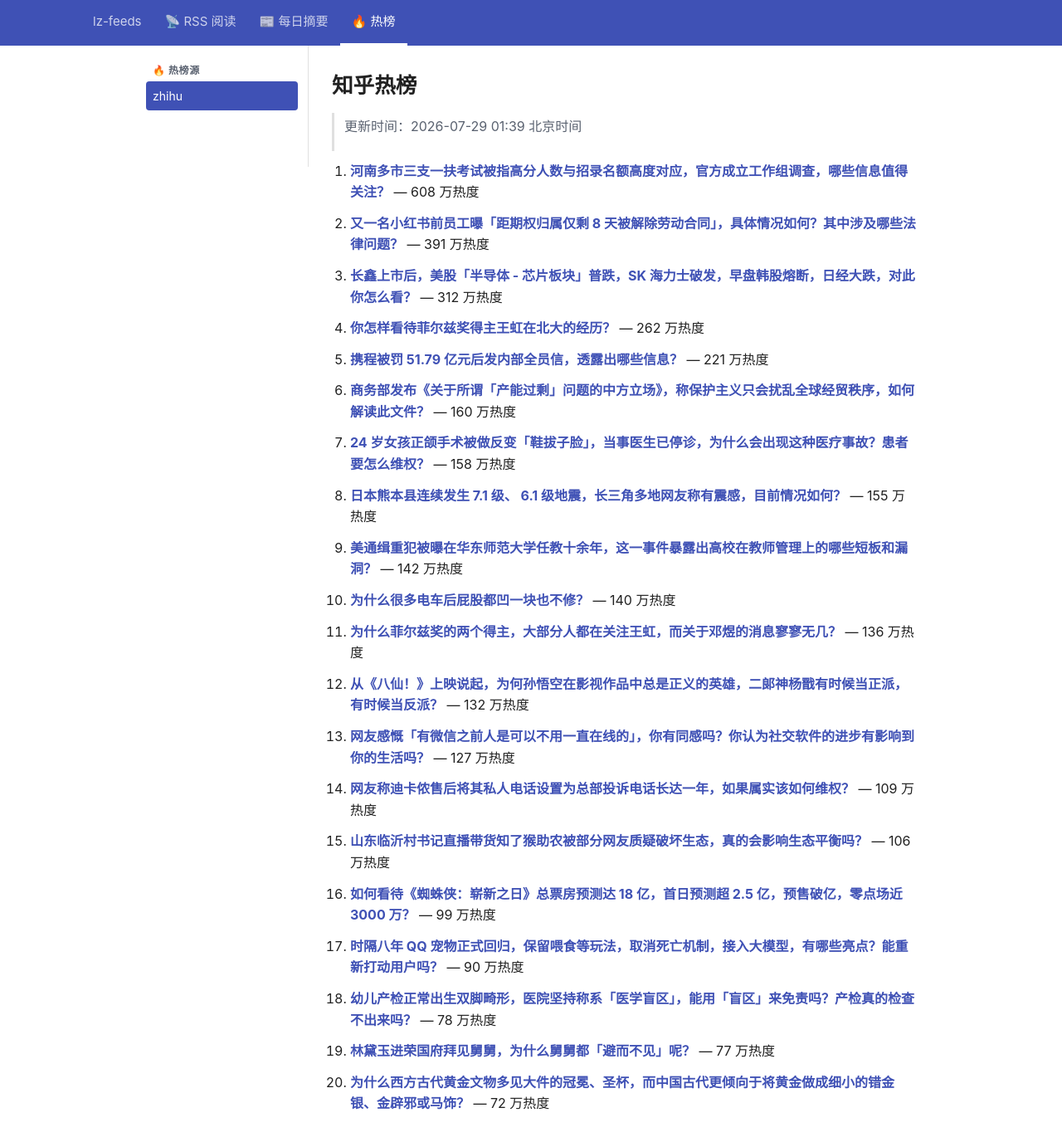
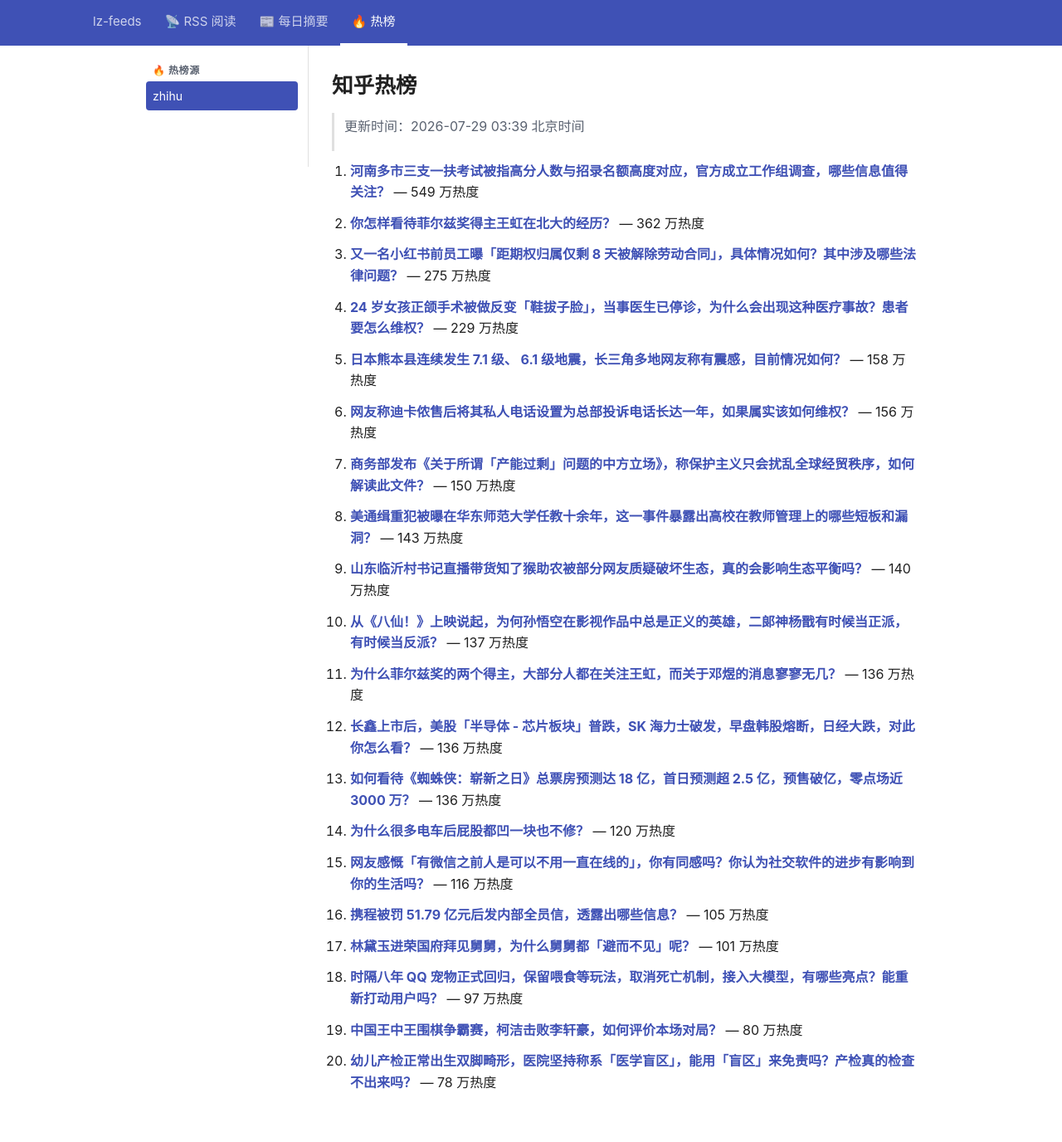
Before and after one commit to lizhang0101/lz-feeds, a Jekyll site: the page built from _hotlist/zhihu.md, in a window 1280 px wide and 1400 px high. Shown: the top 1376 px of the window at 83% size. Built offline with Jekyll 4.4.1, drawn with Linux system fonts in a browser that asks for light colours.

Commit message:
hotlist: 2026-07-28T19:39Z

```diff
--- a/_hotlist/zhihu.md
+++ b/_hotlist/zhihu.md
@@ -1,48 +1,48 @@
 ---
-updated: 2026-07-29 01:39 北京时间
+updated: 2026-07-29 03:39 北京时间
 count: 20
 ---
 
 # 知乎热榜
 
-> 更新时间：2026-07-29 01:39 北京时间
+> 更新时间：2026-07-29 03:39 北京时间
 
-1. **[河南多市三支一扶考试被指高分人数与招录名额高度对应，官方成立工作组调查，哪些信息值得关注？](https://www.zhihu.com/question/2065160851711943119)** — 608 万热度
+1. **[河南多市三支一扶考试被指高分人数与招录名额高度对应，官方成立工作组调查，哪些信息值得关注？](https://www.zhihu.com/question/2065160851711943119)** — 549 万热度
 
-2. **[又一名小红书前员工曝「距期权归属仅剩 8 天被解除劳动合同」，具体情况如何？其中涉及哪些法律问题？](https://www.zhihu.com/question/2065405140329128905)** — 391 万热度
+2. **[你怎样看待菲尔兹奖得主王虹在北大的经历？](https://www.zhihu.com/question/2065263849624834783)** — 362 万热度
 
-3. **[长鑫上市后，美股「半导体 - 芯片板块」普跌，SK 海力士破发，早盘韩股熔断，日经大跌，对此你怎么看？](https://www.zhihu.com/question/2065354296774989670)** — 312 万热度
+3. **[又一名小红书前员工曝「距期权归属仅剩 8 天被解除劳动合同」，具体情况如何？其中涉及哪些法律问题？](https://www.zhihu.com/question/2065405140329128905)** — 275 万热度
 
-4. **[你怎样看待菲尔兹奖得主王虹在北大的经历？](https://www.zhihu.com/question/2065263849624834783)** — 262 万热度
+4. **[24 岁女孩正颌手术被做反变「鞋拔子脸」，当事医生已停诊，为什么会出现这种医疗事故？患者要怎么维权？](https://www.zhihu.com/question/2064801268552537608)** — 229 万热度
 
-5. **[携程被罚 51.79 亿元后发内部全员信，透露出哪些信息？](https://www.zhihu.com/question/2065363377468043923)** — 221 万热度
+5. **[日本熊本县连续发生 7.1 级、 6.1 级地震，长三角多地网友称有震感，目前情况如何？](https://www.zhihu.com/question/2065460492231864765)** — 158 万热度
 
-6. **[商务部发布《关于所谓「产能过剩」问题的中方立场》，称保护主义只会扰乱全球经贸秩序，如何解读此文件？](https://www.zhihu.com/question/2065427614815332294)** — 160 万热度
+6. **[网友称迪卡侬售后将其私人电话设置为总部投诉电话长达一年，如果属实该如何维权？](https://www.zhihu.com/question/2065177952480747776)** — 156 万热度
 
-7. **[24 岁女孩正颌手术被做反变「鞋拔子脸」，当事医生已停诊，为什么会出现这种医疗事故？患者要怎么维权？](https://www.zhihu.com/question/2064801268552537608)** — 158 万热度
+7. **[商务部发布《关于所谓「产能过剩」问题的中方立场》，称保护主义只会扰乱全球经贸秩序，如何解读此文件？](https://www.zhihu.com/question/2065427614815332294)** — 150 万热度
 
-8. **[日本熊本县连续发生 7.1 级、 6.1 级地震，长三角多地网友称有震感，目前情况如何？](https://www.zhihu.com/question/2065460492231864765)** — 155 万热度
+8. **[美通缉重犯被曝在华东师范大学任教十余年，这一事件暴露出高校在教师管理上的哪些短板和漏洞？](https://www.zhihu.com/question/2064013926388519038)** — 143 万热度
 
-9. **[美通缉重犯被曝在华东师范大学任教十余年，这一事件暴露出高校在教师管理上的哪些短板和漏洞？](https://www.zhihu.com/question/2064013926388519038)** — 142 万热度
+9. **[山东临沂村书记直播带货知了猴助农被部分网友质疑破坏生态，真的会影响生态平衡吗？](https://www.zhihu.com/question/2065388851443360105)** — 140 万热度
 
-10. **[为什么很多电车后屁股都凹一块也不修？](https://www.zhihu.com/question/2064678914778214835)** — 140 万热度
+10. **[从《八仙！》上映说起，为何孙悟空在影视作品中总是正义的英雄，二郎神杨戬有时候当正派，有时候当反派？](https://www.zhihu.com/question/2063731725264499456)** — 137 万热度
 
 11. **[为什么菲尔兹奖的两个得主，大部分人都在关注王虹，而关于邓煜的消息寥寥无几？](https://www.zhihu.com/question/2064575049152066959)** — 136 万热度
 
-12. **[从《八仙！》上映说起，为何孙悟空在影视作品中总是正义的英雄，二郎神杨戬有时候当正派，有时候当反派？](https://www.zhihu.com/question/2063731725264499456)** — 132 万热度
+12. **[长鑫上市后，美股「半导体 - 芯片板块」普跌，SK 海力士破发，早盘韩股熔断，日经大跌，对此你怎么看？](https://www.zhihu.com/question/2065354296774989670)** — 136 万热度
 
-13. **[网友感慨「有微信之前人是可以不用一直在线的」，你有同感吗？你认为社交软件的进步有影响到你的生活吗？](https://www.zhihu.com/question/2065138370057953642)** — 127 万热度
+13. **[如何看待《蜘蛛侠：崭新之日》总票房预测达 18 亿，首日预测超 2.5 亿，预售破亿，零点场近 3000 万？](https://www.zhihu.com/question/2065385829304727519)** — 136 万热度
 
-14. **[网友称迪卡侬售后将其私人电话设置为总部投诉电话长达一年，如果属实该如何维权？](https://www.zhihu.com/question/2065177952480747776)** — 109 万热度
+14. **[为什么很多电车后屁股都凹一块也不修？](https://www.zhihu.com/question/2064678914778214835)** — 120 万热度
 
-15. **[山东临沂村书记直播带货知了猴助农被部分网友质疑破坏生态，真的会影响生态平衡吗？](https://www.zhihu.com/question/2065388851443360105)** — 106 万热度
+15. **[网友感慨「有微信之前人是可以不用一直在线的」，你有同感吗？你认为社交软件的进步有影响到你的生活吗？](https://www.zhihu.com/question/2065138370057953642)** — 116 万热度
 
-16. **[如何看待《蜘蛛侠：崭新之日》总票房预测达 18 亿，首日预测超 2.5 亿，预售破亿，零点场近 3000 万？](https://www.zhihu.com/question/2065385829304727519)** — 99 万热度
+16. **[携程被罚 51.79 亿元后发内部全员信，透露出哪些信息？](https://www.zhihu.com/question/2065363377468043923)** — 105 万热度
 
-17. **[时隔八年 QQ 宠物正式回归，保留喂食等玩法，取消死亡机制，接入大模型，有哪些亮点？能重新打动用户吗？](https://www.zhihu.com/question/2065066004346926732)** — 90 万热度
+17. **[林黛玉进荣国府拜见舅舅，为什么舅舅都「避而不见」呢？](https://www.zhihu.com/question/1928160499444463137)** — 101 万热度
 
-18. **[幼儿产检正常出生双脚畸形，医院坚持称系「医学盲区」，能用「盲区」来免责吗？产检真的检查不出来吗？](https://www.zhihu.com/question/2064636039679795644)** — 78 万热度
+18. **[时隔八年 QQ 宠物正式回归，保留喂食等玩法，取消死亡机制，接入大模型，有哪些亮点？能重新打动用户吗？](https://www.zhihu.com/question/2065066004346926732)** — 97 万热度
 
-19. **[林黛玉进荣国府拜见舅舅，为什么舅舅都「避而不见」呢？](https://www.zhihu.com/question/1928160499444463137)** — 77 万热度
+19. **[中国王中王围棋争霸赛，柯洁击败李轩豪，如何评价本场对局？](https://www.zhihu.com/question/2065444929082324439)** — 80 万热度
 
-20. **[为什么西方古代黄金文物多见大件的冠冕、圣杯，而中国古代更倾向于将黄金做成细小的错金银、金辟邪或马饰？](https://www.zhihu.com/question/2062984600406549348)** — 72 万热度
+20. **[幼儿产检正常出生双脚畸形，医院坚持称系「医学盲区」，能用「盲区」来免责吗？产检真的检查不出来吗？](https://www.zhihu.com/question/2064636039679795644)** — 78 万热度
```
